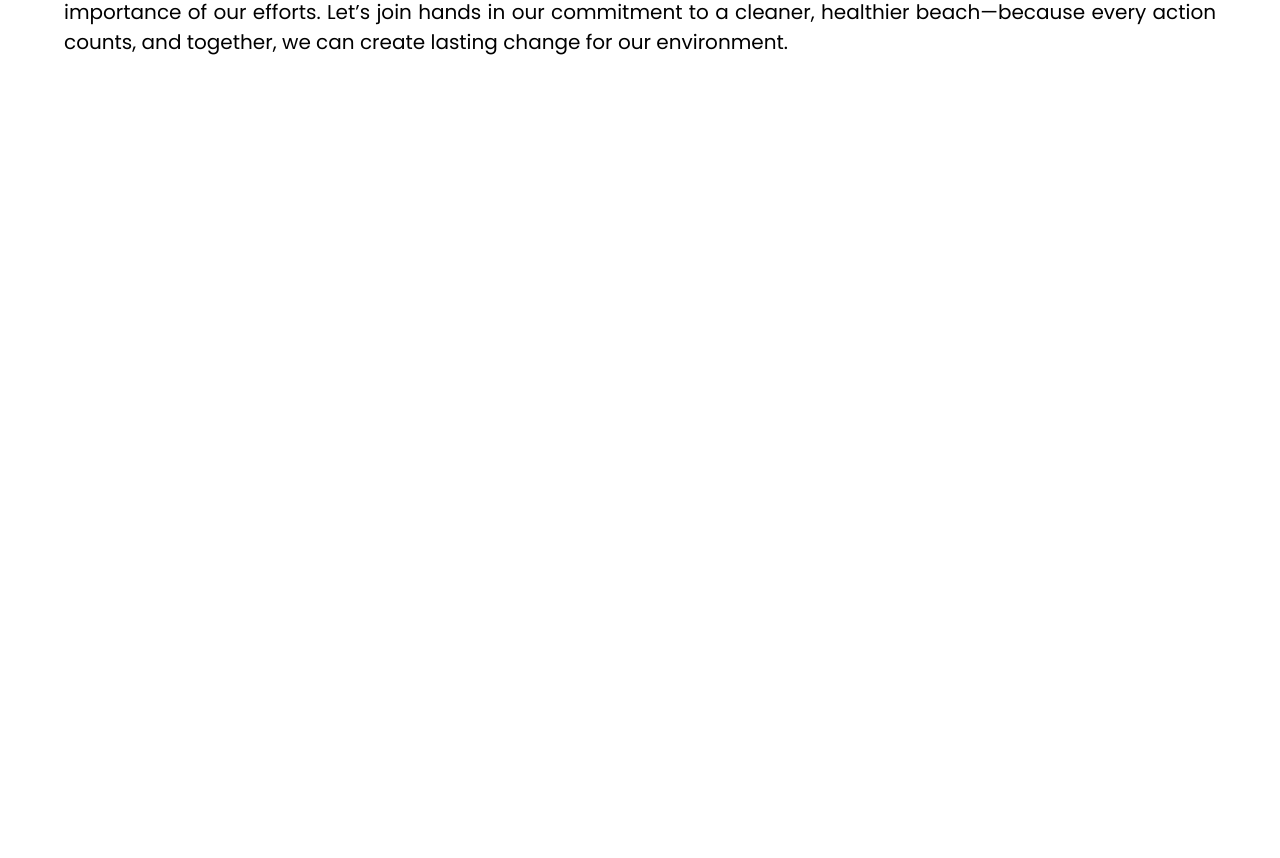
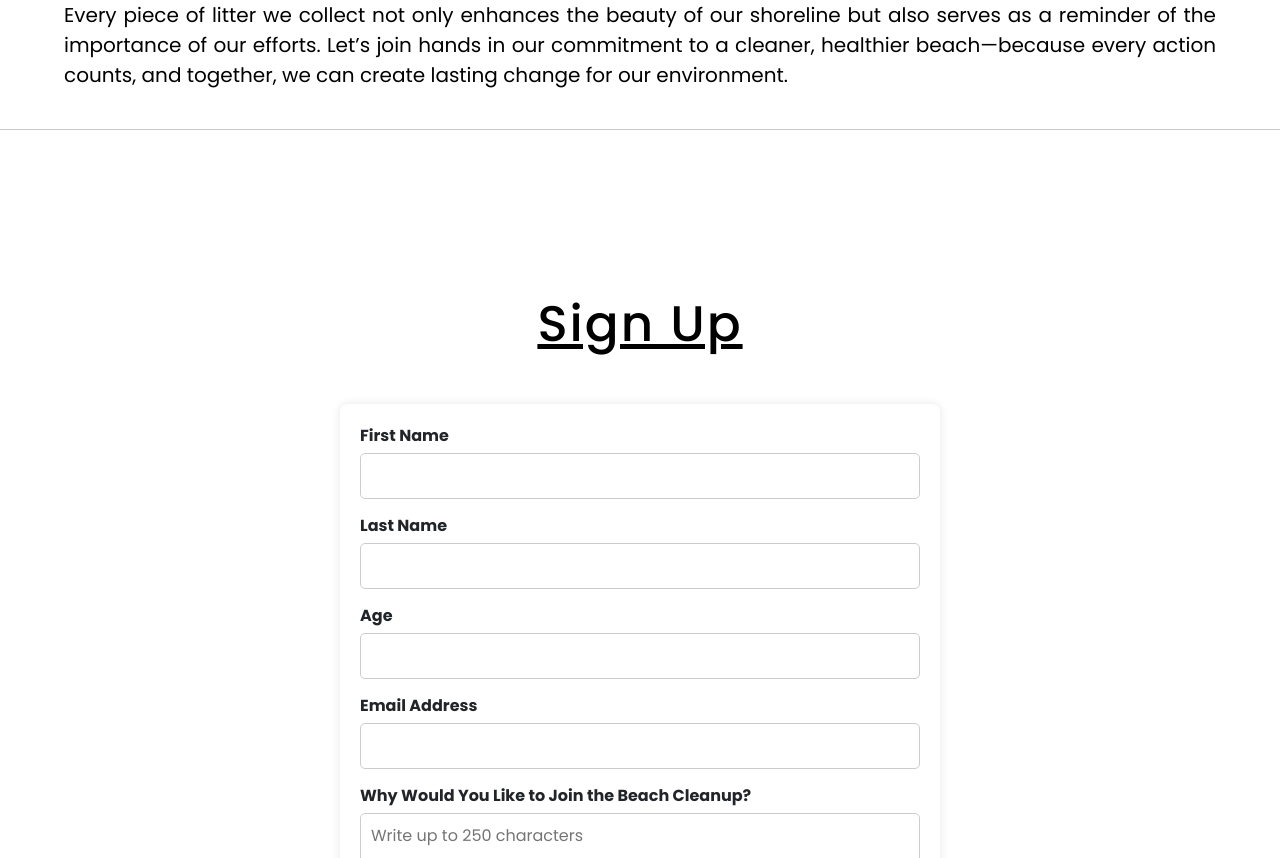
Before and after one commit to jaidcoding/Beach-Cleanup-Volunteer, a plain HTML site: page index.html in a window 1280 px wide. Shown: the part 1942-2800 px from the top of the page. Before the commit the page ends 2386 px from the top, so only its background shows below. Drawn offline with nearby package versions, Linux system fonts and the light colour scheme.

Commit message:
Added the Sign up form and changed a few things

```diff
--- a/index.html
+++ b/index.html
@@ -69,17 +69,61 @@
       </div>
     </div>
   </div>
+  <div id="ourMission"></div>
+
   <!--short message of our mission-->
-    <div class="content-area" id="ourMission">
+    <div class="content-area">
       <div class="wrapper">
+        <hr>
         <h2>Our Mission</h2>
         <p>Our mission is to protect and preserve the beauty of our coastline for future generations. We believe that clean beaches are essential for the health of our marine ecosystems and the well-being of our communities. By uniting for our beach cleanup events, we invite individuals from all walks of life to play a vital role in this important work. Each volunteer becomes a steward of the environment, contributing to a healthier habitat for wildlife and ensuring that our beaches remain safe and enjoyable for everyone. As we gather to remove debris and raise awareness about the impact of pollution, we also foster a sense of community and shared responsibility. Together, we can educate one another about the challenges facing our oceans and inspire sustainable practices in our daily lives. Every piece of litter we collect not only enhances the beauty of our shoreline but also serves as a reminder of the importance of our efforts. Let’s join hands in our commitment to a cleaner, healthier beach—because every action counts, and together, we can create lasting change for our environment.</p>
       </div>
+      <hr id="signUp">
   </div>
-  <hr>
   <!--sign up form to become a volunteer-->
-  <div class="signUp" id="signUp">
+  <div class="signUp">
+    <h2>Sign Up</h2>
+    <form action="/submit" method="post" enctype="multipart/form-data">
+        <!-- First Name -->
+        <div>
+            <label for="first-name">First Name</label>
+            <input type="text" id="first-name" name="first_name" required>
+        </div>
 
+        <!-- Last Name -->
+        <div>
+            <label for="last-name">Last Name</label>
+            <input type="text" id="last-name" name="last_name" required>
+        </div>
+
+        <!-- Age -->
+        <div>
+            <label for="age">Age</label>
+            <input type="number" id="age" name="age" min="1" required>
+        </div>
+
+        <!-- Email -->
+        <div>
+            <label for="email">Email Address</label>
+            <input type="email" id="email" name="email" required>
+        </div>
+
+        <!-- Why They Want to Join (Textarea) -->
+        <div>
+            <label for="reason">Why Would You Like to Join the Beach Cleanup?</label>
+            <textarea id="reason" name="reason" maxlength="250" rows="4" placeholder="Write up to 250 characters" required></textarea>
+        </div>
+
+        <!-- Picture Upload -->
+        <div>
+            <label for="picture">Upload a Picture (Max 2 MB)</label>
+            <input type="file" id="picture" name="picture" accept="image/*" required>
+            <p class="note">Please upload an image file (jpg, png, etc.) with a maximum size of 2 MB.</p>
+        </div>
+
+        <!-- Submit Button -->
+        <button type="submit">Submit</button>
+    </form>
   </div>
   <!--contact us-->
   <div class="contactUs" id="contactUs">
--- a/style.css
+++ b/style.css
@@ -19,6 +19,7 @@ header {
   background-color: white;
   position: fixed;
   z-index: 10;
+  background-color: whitesmoke;
 }
 
 .logo img {
@@ -48,6 +49,7 @@ nav li {
 }
 
 nav a {
+  position: relative;
   text-decoration: none;
   letter-spacing: 2px;
   font-size: 25px;
@@ -58,7 +60,7 @@ nav a {
 
 nav a:hover {
   text-decoration: none;
-  background-color: #e1e1e1;
+  background-color: #99e7bc65;
   font-weight: 200;
 }
 
@@ -139,6 +141,67 @@ nav a:hover {
   margin-right: 20px;
   text-align: justify;
 }
+
+form {
+  background-color: white;
+  padding: 20px;
+  border-radius: 8px;
+  box-shadow: 0 0 10px rgba(0, 0, 0, 0.1);
+  max-width: 600px;
+  margin: 0 auto;
+  position: relative;
+}
+
+.ourTeam h2 {
+  position: relative;
+  text-align: center;
+  font-size: 50px;
+  margin: 50px;
+  letter-spacing: 2px;
+  text-decoration: underline;
+  color: black;
+
+}
+
+form div {
+  margin-bottom: 15px;
+}
+
+label {
+  display: block;
+  font-weight: bold;
+  margin-bottom: 5px;
+}
+
+input, textarea {
+  width: 100%;
+  padding: 10px;
+  border: 1px solid #ccc;
+  border-radius: 5px;
+}
+
+input[type="file"] {
+  padding: 5px;
+}
+
+button {
+  background-color: rgb(152, 152, 152);
+  color: white;
+  padding: 10px 20px;
+  border: none;
+  border-radius: 5px;
+  cursor: pointer;
+}
+
+button:hover {
+  background-color: rgb(164, 164, 164);
+}
+
+.note {
+  font-size: 0.9em;
+  color: #555;
+}
+
 .content-area {
   width: 100%;
   height: 800px;
```
